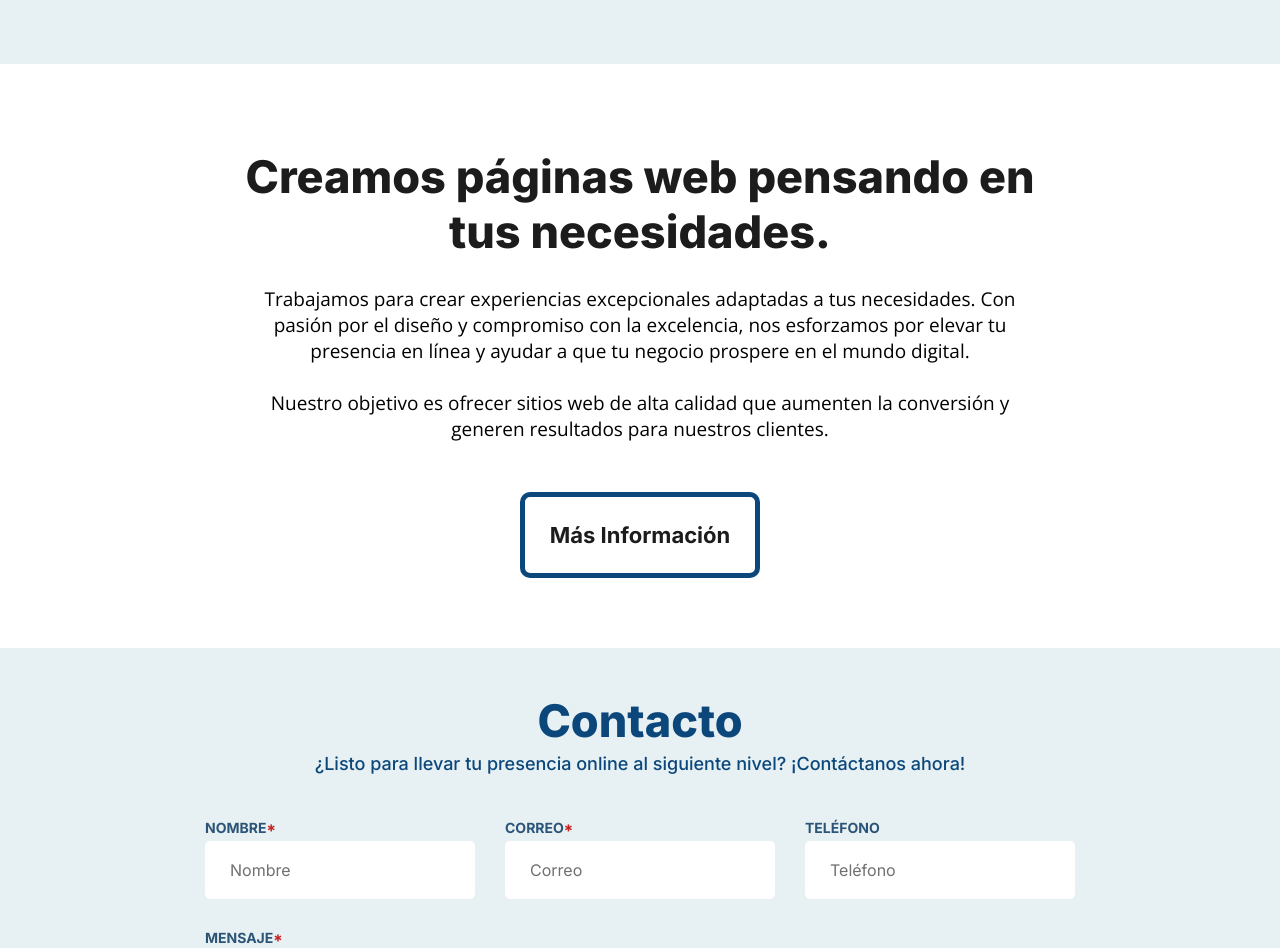
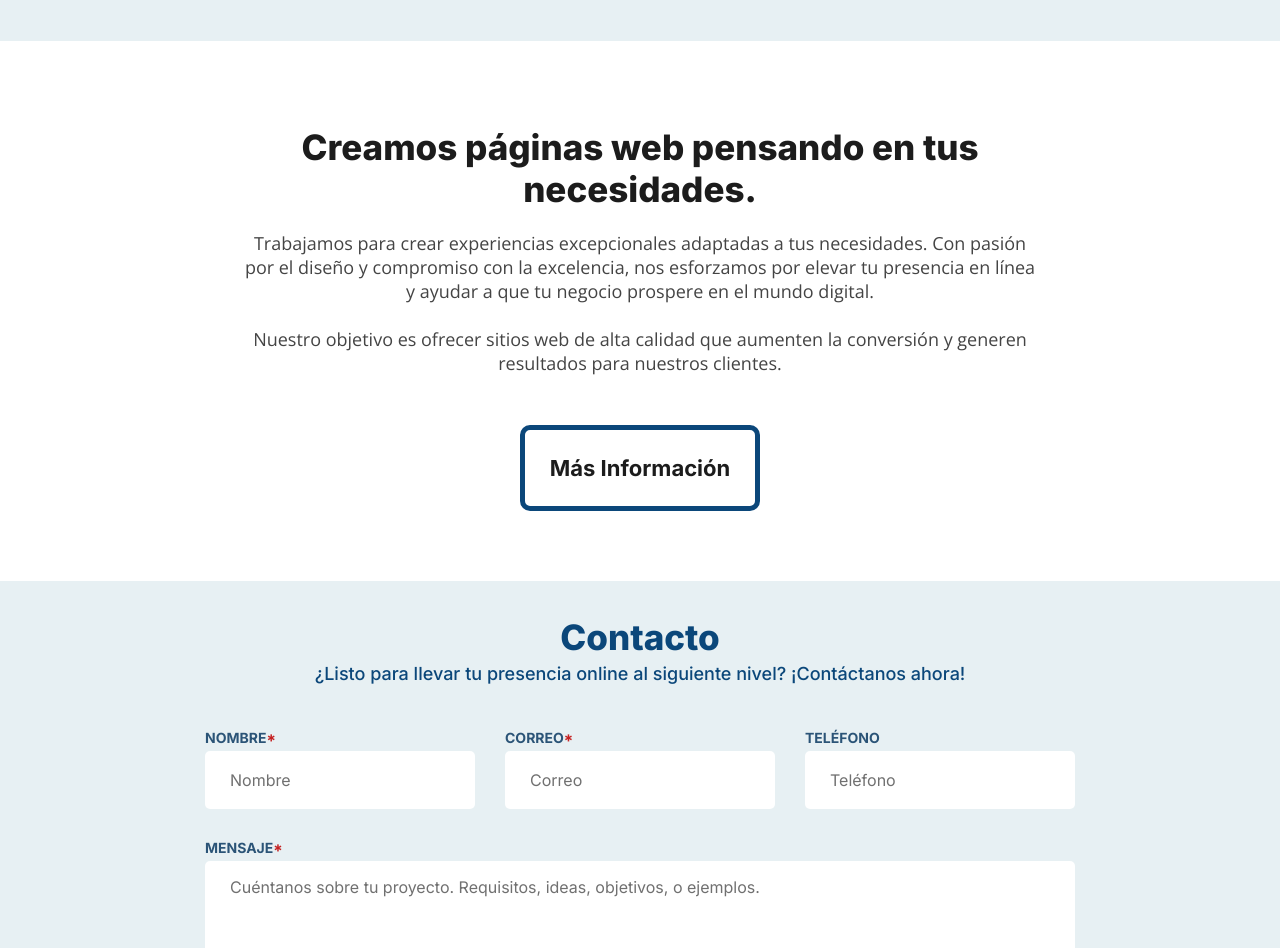
Before and after one commit to zeta976/Zeta, a plain HTML site: page index.html in a window 1280 px wide. Shown: the part 1440-2388 px from the top of the page. Drawn offline with nearby package versions, Linux system fonts and the light colour scheme.

Commit message:
Fix font sizes

```diff
--- a/styles.css
+++ b/styles.css
@@ -345,6 +345,16 @@ transform: scale(1.10);
         padding: 0;
         width: 90%;
     }
+    .services-title{
+        font-size: 35px;
+    }
+    .aboutus h2{
+        font-size: 35px;
+    }
+    .aboutus p{
+        font-size: 18px;
+        color: #444;
+    }
 }
 
 .contact-container {
```
